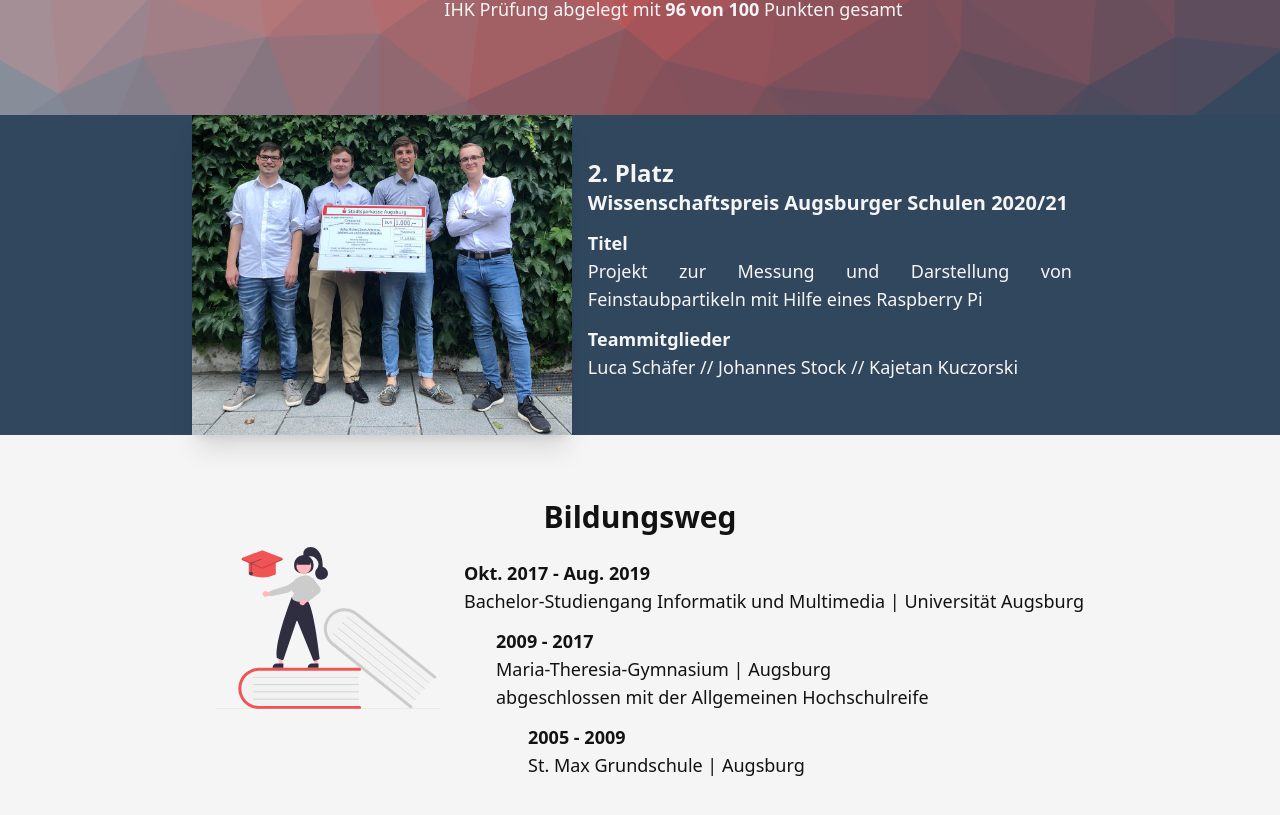
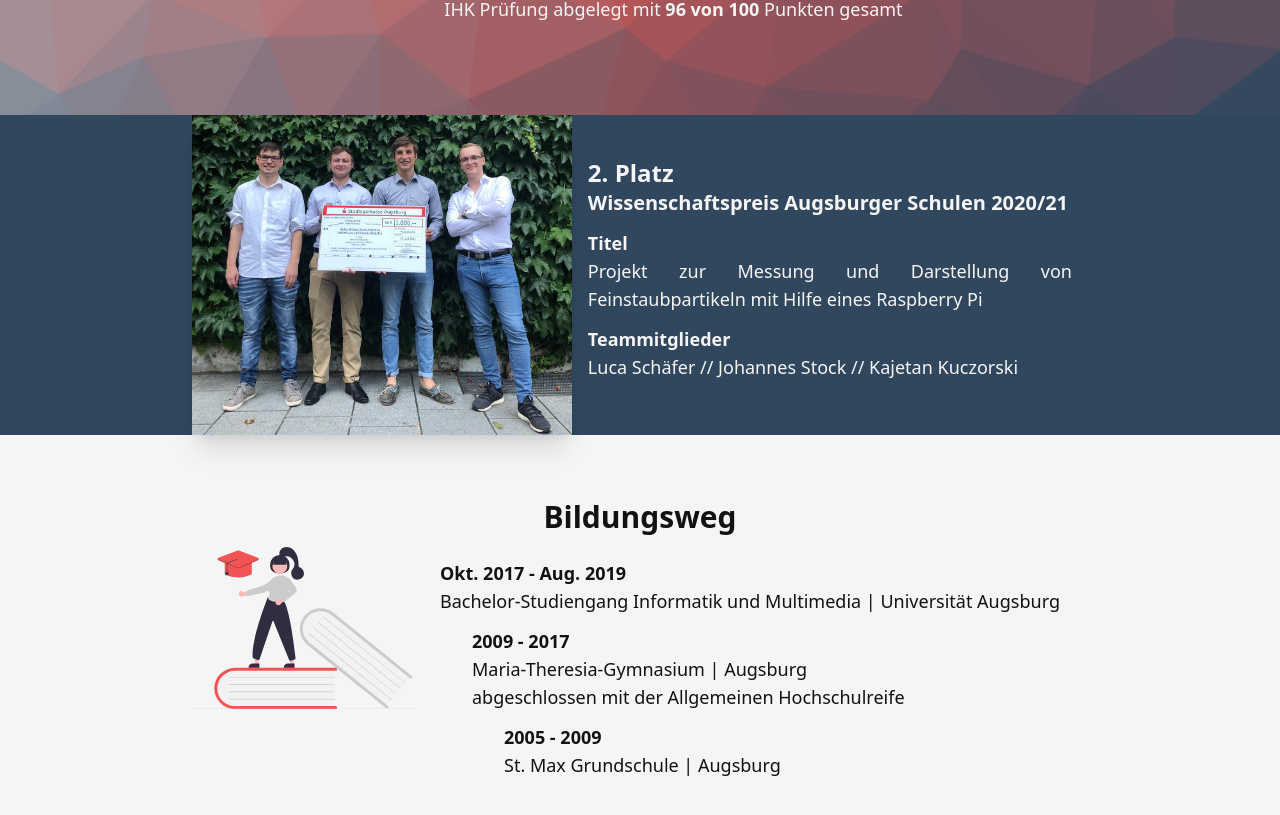
Before and after one commit to MichaelHolley/michaelholley.de, a React (Create React App) app: page / in a window 1280 px wide. Shown: the part 1269-2084 px from the top of the page. Built offline with nearby package versions, Linux system fonts and the light colour scheme.

Commit message:
minor fix

```diff
--- a/src/pages/home.tsx
+++ b/src/pages/home.tsx
@@ -85,11 +85,11 @@ function Home() {
         </div>
       </section>
       <section className='bg-tiles' id='career'>
-        <div className='container mx-auto text-lg text-justify py-16 px-4 sm:px-10 md:px-24 lg:px-48 text-w0'>
+        <div className='container mx-auto text-lg text-justify justify-center py-16 px-4 sm:px-10 md:px-24 lg:px-48 text-w0'>
           <div className='py-2 px-3 rounded'>
             <p className='text-3xl text-center mb-2 font-bold'>Berufsweg</p>
             <div className='flex flex-row'>
-              <div className='basis-0 xl:basis-1/4 mr-6 h-full align-bottom'>
+              <div className='basis-0 xl:basis-1/4 h-full mr-0 xl:mr-6'>
                 <ProgrammingSvg />
               </div>
               <div className='basis-auto'>
@@ -159,10 +159,10 @@ function Home() {
         </div>
       </section>
       <section className='bg-w0' id='education'>
-        <div className='container mx-auto text-lg text-justify py-16 px-4 sm:px-10 md:px-24 lg:px-48 text-bl0'>
+        <div className='container mx-auto text-lg text-justify justify-center py-16 px-4 sm:px-10 md:px-24 lg:px-48 text-bl0'>
           <p className='text-3xl text-center mb-3 font-bold'>Bildungsweg</p>
           <div className='flex flex-row'>
-            <div className='basis-0 xl:basis-1/4 mx-6 h-full align-bottom'>
+            <div className='basis-0 xl:basis-1/4 h-full mr-0 xl:mr-6'>
               <EducationSvg />
             </div>
             <div className='basis-auto'>
```
